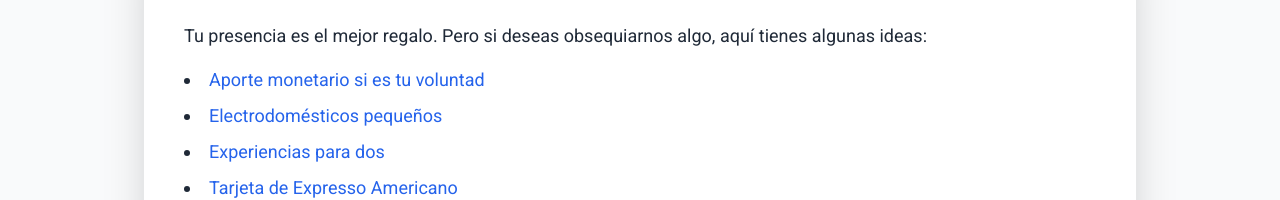
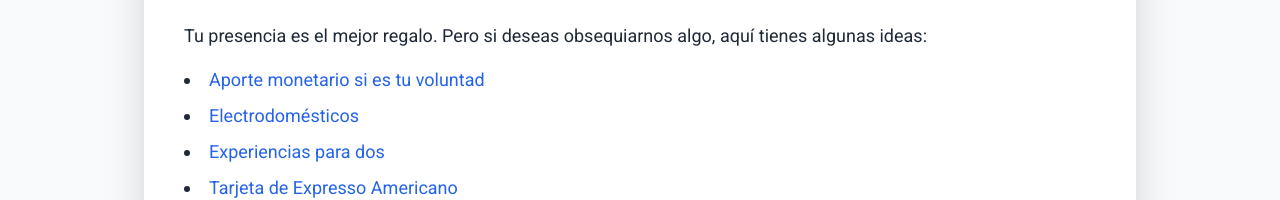
Before and after one commit to bayron-bg/InvitacionBodaMirian, a plain HTML site: page index.html in a window 1280 px wide. Shown: the part 3716-3916 px from the top of the page. Drawn offline with nearby package versions, Linux system fonts and the light colour scheme.

Commit message:
Update index.html

```diff
--- a/index.html
+++ b/index.html
@@ -231,7 +231,7 @@
       <p class="text-lg mb-4">Tu presencia es el mejor regalo. Pero si deseas obsequiarnos algo, aquí tienes algunas ideas:</p>
       <ul class="list-disc list-inside text-lg space-y-2">
         <li><a href="#" class="text-blue-600 hover:underline">Aporte monetario si es tu voluntad</a></li>
-        <li><a href="#" class="text-blue-600 hover:underline">Electrodomésticos pequeños</a></li>
+        <li><a href="#" class="text-blue-600 hover:underline">Electrodomésticos</a></li>
         <li><a href="#" class="text-blue-600 hover:underline">Experiencias para dos</a></li>
         <li><a href="#" class="text-blue-600 hover:underline">Tarjeta de Expresso Americano</a></li>
         <li><a href="#" class="text-blue-600 hover:underline">Cena romántica</a></li>
```
